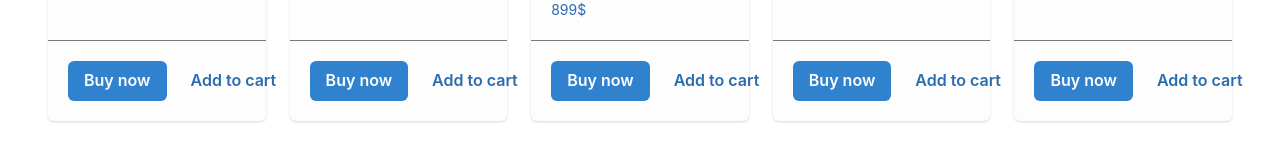
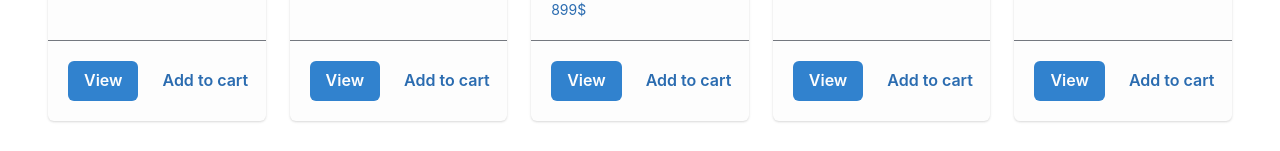
Before and after one commit to zzfz1/Full-Stack-Development-Group3, a React (Vite) app in the folder client/: page /products/3dPrinters in a window 1280 px wide. Shown: the part 359-510 px from the top of the page. Built offline with nearby package versions, Linux system fonts and the light colour scheme.

Commit message:
handle productCard popup

```diff
--- a/client/src/components/productPage_components/product_element.jsx
+++ b/client/src/components/productPage_components/product_element.jsx
@@ -1,7 +1,20 @@
-import { Card, CardBody, CardFooter, Image, Divider, Button, ButtonGroup, Text, Stack, Heading, Center } from '@chakra-ui/react'
+import React,{useState} from "react";
+import ProductCard from "./product_popup";
+import { Card, CardBody, CardFooter, Image, Divider, Button, ButtonGroup, Text, Stack, Heading, Flex, Box } from '@chakra-ui/react'
 
 function ProductElement ({item})
 {
+  const [openProductCard, setOpenProductCard] = useState(null);
+
+  const handleOpenProductCard = (id) =>
+  {
+    setOpenProductCard(id);
+  }
+
+  const handleCloseProductCard = () => {
+    setOpenProductCard(null);
+  };
+
     return (
       <Card>
 
@@ -23,13 +36,14 @@ function ProductElement ({item})
 
         <Divider />
 
-        <CardFooter >
+        <CardFooter>
 
-          <ButtonGroup   spacing='2' maxW='12rem'>
+          <ButtonGroup spacing='2'>
             <Stack direction= {{base : "column", md : "row"}}  align = "center" justify="center">
-            <Button  variant='solid' colorScheme='blue'>
-              Buy now
+              <Button  variant='solid' colorScheme='blue' onClick={() => handleOpenProductCard(item.id)}>
+                View
               </Button>
+              {openProductCard === item.id && (<ProductCard item={item} isOpen={true} onClose={handleCloseProductCard} />)}
               <Button  variant='ghost' colorScheme='blue'>
                 Add to cart
               </Button>
```
Lines whose indentation alone changed are shown as unchanged.
